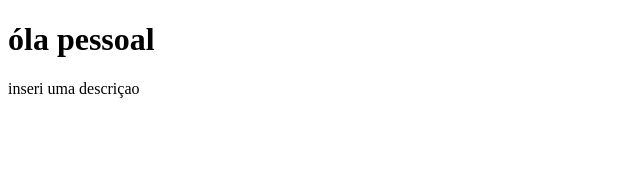
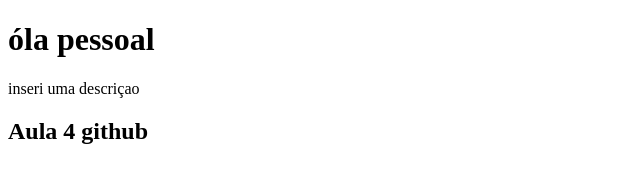
Before and after one commit to mariamatoss/aula4, a plain HTML site: page index.html in a window 1280 px wide. Shown: the whole page, without its empty margins (0-640 px from the left). Drawn offline with Linux system fonts and the light colour scheme.

Commit message:
inseri um subtitulo

```diff
--- a/index.html
+++ b/index.html
@@ -8,5 +8,6 @@
 <body>
     <h1>óla pessoal</h1>
     <p>inseri uma descriçao</p>
+    <h2>Aula 4 github</h2>
 </body>
 </html>
```
